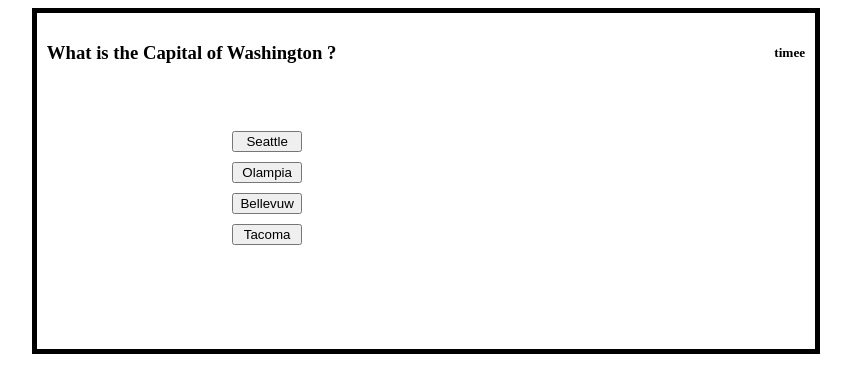
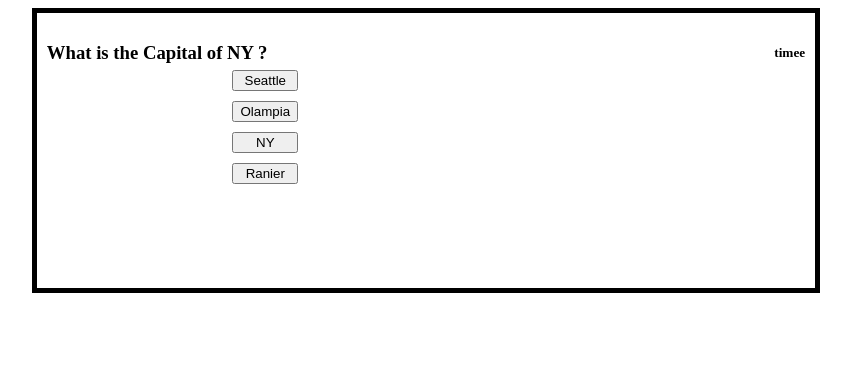
Before and after one commit to saghar-b/Code-Quiz-April-5, a plain HTML site: page index.html in a window 1280 px wide. Both pictures are taken after a click on the button "Start Quiz". Shown: the whole page, without its empty margins (214-1065 px from the left). Drawn offline with Linux system fonts and the light colour scheme.

Commit message:
30% improvement

```diff
--- a/Assets/script.js
+++ b/Assets/script.js
@@ -1,48 +1,97 @@
-let qizeSubbBut=document.querySelector(".btn");
-qizeSubbBut.addEventListener("click",showQuestions);
-let question1=document.querySelector(".q1");
-let question2=document.querySelector(".q2");
-let question3=document.querySelector(".q3");
-let question4=document.querySelector(".q4");
-let qArray;
+let qizeSubbBut=document.querySelector(".start-btn");
+
+let question1=document.querySelector("#q1");
+let question2=document.querySelector("#q2");
+let question3=document.querySelector("#q3");
+let question4=document.querySelector("#q4");
+let qArray=[];
+let divQuestions=document.querySelector(".questionbtn");
+let count=0;
+let correctAns=0
+// function nextQuestion(event){
+//     event.target
+// }
+
+//Start quiz button
+qizeSubbBut.addEventListener("click",function(){
+    generateQuestions();
+    console.log("start quiz")
+    showQuestions(count);
+
+});
+divQuestions.addEventListener("click",function(event){
+let element = event.target;
+if(element.matches(".optBtn")){
+    let status = element.getAttribute("data-name");
+    console.log("btn text: "+element.getAttribute("data-name"))
+
+
+//   if(element.dataset.textContent)
+if(count < qArray.length-1){
+    count++;
+    showQuestions(count);
+
+    }
+}
+});
+
+function showQuestions(count){
+    //clean the page
+qizeSubbBut.setAttribute("style","visibility: hidden");
+document.querySelector("h4").textContent="";
+// let index=0;
+
+
+// count++;
+    document.querySelector("h3").textContent=`What is the Capital of ${qArray[count].country} ?`;
+
+    loadOptions(count);
+
+
+console.log(questions.name)
+}
+function loadOptions(index){
+    console.log(index)
+    question1.setAttribute("style", "visibility: visible")
+    let opt1=qArray[index].opt1;
+    question1.setAttribute("data-name",opt1)
+    // console.log("hhhhh"+question1.getAttribute("data-name"))
+    question1.textContent = qArray[index].opt1;
+    // question1
+
+    question2.setAttribute("style", "visibility: visible")
+    question2.setAttribute("data-name",qArray[index].opt2)
+    question2.textContent = qArray[index].opt2;
+
+    question3.setAttribute("style", "visibility: visible")
+    question3.setAttribute("data-name",qArray[index].opt3)
+    question3.textContent = qArray[index].opt3;
+
+    question4.setAttribute("style", "visibility: visible")
+    question4.setAttribute("data-name",qArray[index].opt4)
+    question4.textContent = qArray[index].opt4;
+
+}
 
 
 
 
-function showQuestions(){
-    //clean the page
-qizeSubbBut.setAttribute("style","visibility: hidden");
-document.querySelector("h4").textContent="";
 
-generateQuestions();
-
-    document.querySelector("h3").textContent=`What is the Capital of ${qArray[0].name} ?`;
-
-
-    question1.setAttribute("style", "visibility: visible")
-    question1.textContent = qArray[0].opt1;
-
-    question2.setAttribute("style", "visibility: visible")
-    question2.textContent = qArray[0].opt2;
-
-    question3.setAttribute("style", "visibility: visible")
-    question3.textContent = qArray[0].opt3;
-
-    question4.setAttribute("style", "visibility: visible")
-    question4.textContent = qArray[0].opt4;
-
-
-
-console.log(questions.name)
-}
-function questions(name, opt1,opt2,opt3,opt4 ){
-    this.name=name,
+function questions(country, opt1,opt2,opt3,opt4,answer ){
+    this.country=country,
     this.opt1=opt1,
     this.opt2=opt2,
     this.opt3=opt3,
-    this.opt4=opt4
+    this.opt4=opt4,
+    this.answer = answer
     }
 function generateQuestions(){
-    let q1 = new questions("Washington","Seattle","Olampia","Bellevuw","Tacoma")
-     qArray = [q1]
+    let q1 = new questions("NY","Seattle","Olampia","NY","Ranier","NY")
+    let q2 = new questions("Iran","Seattle","tehran","Bellevuw","Tacoma","tehran")
+    let q3 = new questions("Washington","Seattle","Olampia","Bellevuw","Tacoma","seattle")
+    let q4 = new questions("Brezin","Seattle","nemidonam","Bellevuw","Tacoma","nemidonam")
+     qArray.push(q1)
+     qArray.push(q2)
+     qArray.push(q3)
+     qArray.push(q4)
 }
--- a/Assets/style.css
+++ b/Assets/style.css
@@ -54,7 +54,7 @@ text-align: center;
     text-align: center;
     cursor: pointer;
 }
-.q1, .q2 ,.q3, .q4 {
+#q1, #q2 ,#q3, #q4 {
     visibility: hidden;
     margin-bottom: 10px;
 }
--- a/index.html
+++ b/index.html
@@ -21,12 +21,13 @@
 
             <h4>this quiz is about Geography. Try to answer the question in a minum time. Remember the incorrect answer will penalize your time by 10 seconds.</h4>
 
-            <button class="btn">Start Quiz</button>
+            <button class="start-btn">Start Quiz</button>
 <div class="questionbtn">
-    <button class="q1" name="question-1">question-1</button>
-    <button class="q2">Start Quiz</button>
-    <button class="q3">Start Quiz</button>
-    <button class="q4">Start Quiz</button>
+
+    <button class="optBtn" id="q1" data-name=""></button>
+    <button class="optBtn" id="q2" data-name=""></button>
+    <button class="optBtn" id="q3" data-name=""></button>
+    <button class="optBtn" id="q4" data-name=""></button>
 </div>
 
 
```
